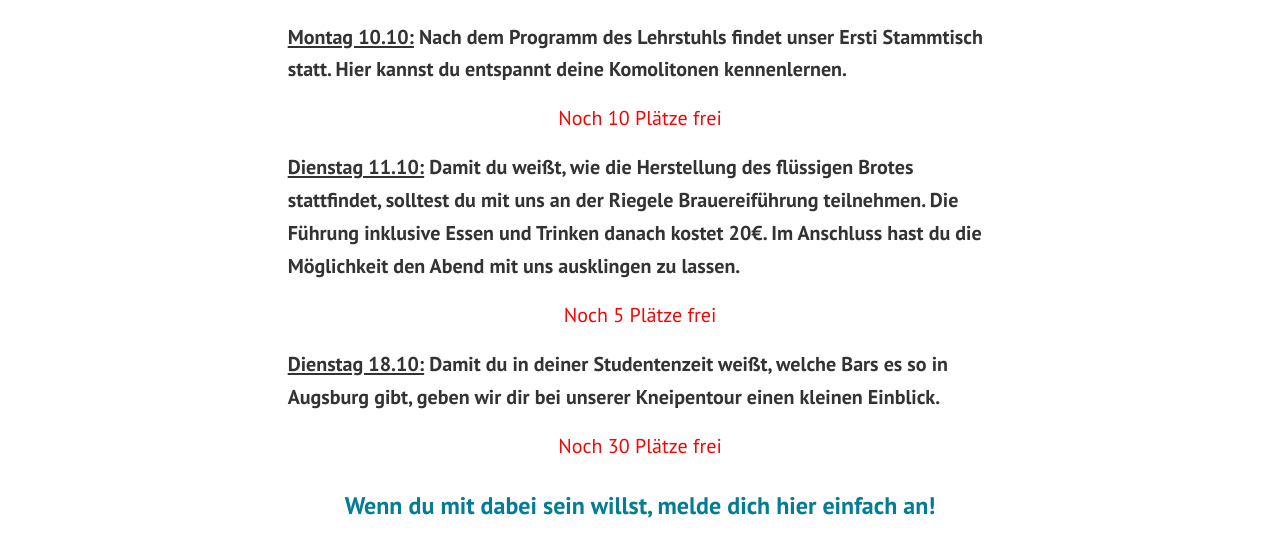
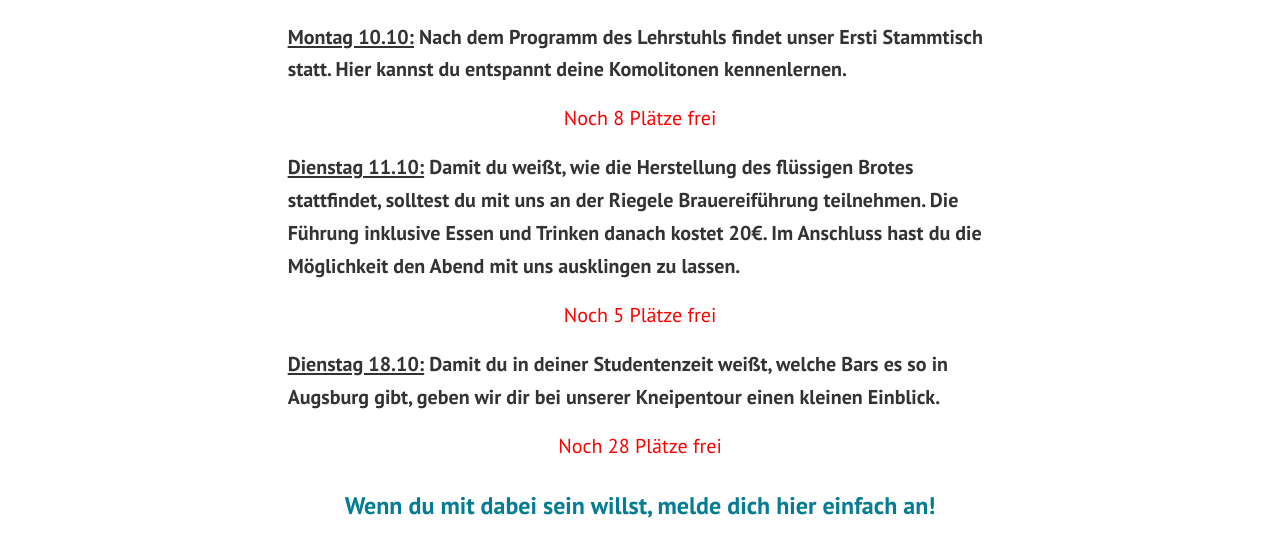
Before and after one commit to WINitiative-Augsburg-eV/webseite, a Jekyll site: the page built from pages/o-phase-anmeldung.html, in a window 1280 px wide and 900 px high. Shown: the part 265-808 px from the top of the window. Built offline with Jekyll 4.4.1, drawn with Linux system fonts in a browser that asks for light colours; nearby versions of some CDN libraries; library files that are not in the unit come from our copies.

Commit message:
Overhaul

```diff
--- a/pages/o-phase-anmeldung.html
+++ b/pages/o-phase-anmeldung.html
@@ -9,11 +9,11 @@ comments: false
 
   <div class="liste3">
   <p style="font-weight: bold; font size: 16pt"><u>Montag 10.10:</u> Nach dem Programm des Lehrstuhls findet unser Ersti Stammtisch statt. Hier kannst du entspannt deine Komolitonen kennenlernen.</p>
-  <center><p style="color: red">Noch 10 Plätze frei</p></center>
+  <center><p style="color: red">Noch 8 Plätze frei</p></center>
   <p style="font-weight: bold; font size: 16pt"><u>Dienstag 11.10:</u> Damit du weißt, wie die Herstellung des flüssigen Brotes stattfindet, solltest du mit uns an der Riegele Brauereiführung teilnehmen. Die Führung inklusive Essen und Trinken danach kostet 20€. Im Anschluss hast du die Möglichkeit den Abend mit uns ausklingen zu lassen.</p>
   <center><p style="color: red">Noch 5 Plätze frei</p></center>
   <p style="font-weight: bold; font size: 16pt"><u>Dienstag 18.10:</u> Damit du in deiner Studentenzeit weißt, welche Bars es so in Augsburg gibt, geben wir dir bei unserer Kneipentour einen kleinen Einblick.</p>
-  <center><p style="color: red">Noch 30 Plätze frei</p></center>
+  <center><p style="color: red">Noch 28 Plätze frei</p></center>
 </div>
 
 <center><p style="font-weight: bold; color: #037c94; font-size: 18pt" class="lead mb-4">Wenn du mit dabei sein willst, melde dich hier einfach an!</p></center>
```
Also changed, not shown: 2 other files.
